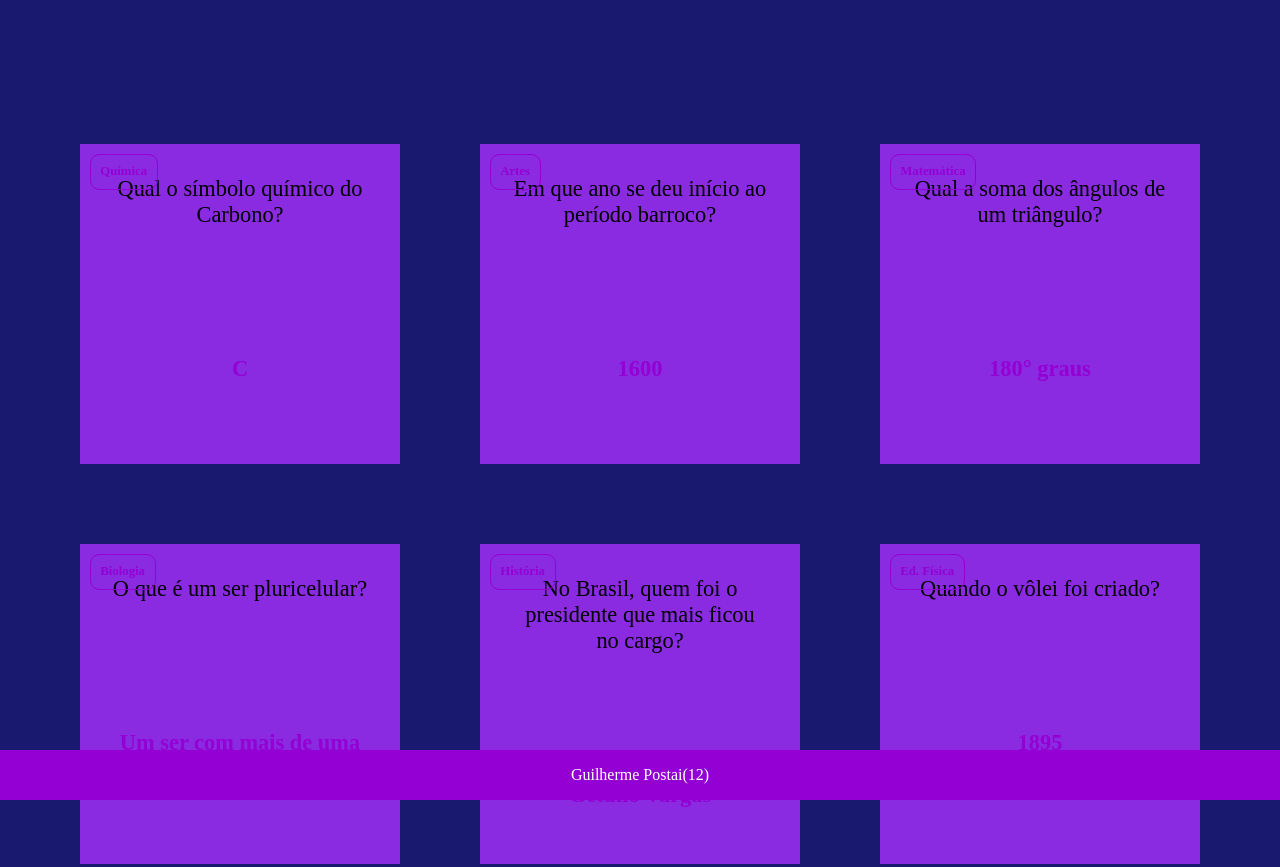
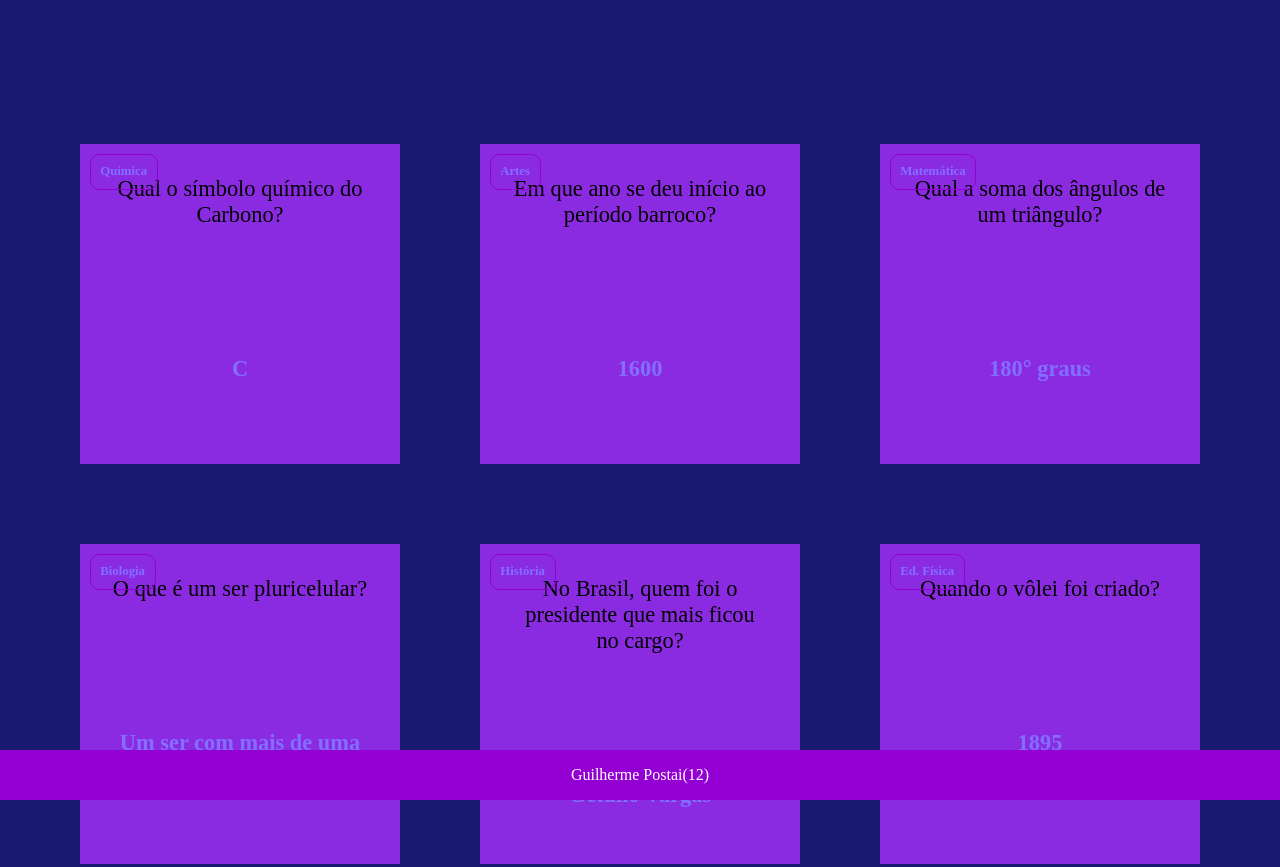
Before and after one commit to postai13/pojetro, a plain HTML site: page index.html in a window 1280 px wide. Shown: the top 867 px of the page. Drawn offline with Linux system fonts and the light colour scheme.

Commit message:
thethteh

```diff
--- a/style.css
+++ b/style.css
@@ -41,7 +41,7 @@ footer{
     }
 
 .conteudo-cartao h3{
-    color: var(--destaque);
+    color: var(--cartão-verso);
     border: 1px solid var(--destaque);
     position: absolute;
     text-align: left;
@@ -63,5 +63,5 @@ footer{
 
 .resposta-cartao{
     font-weight: 700;
-    color: var(--destaque);
+    color: var(--cartão-verso);
 }
```
